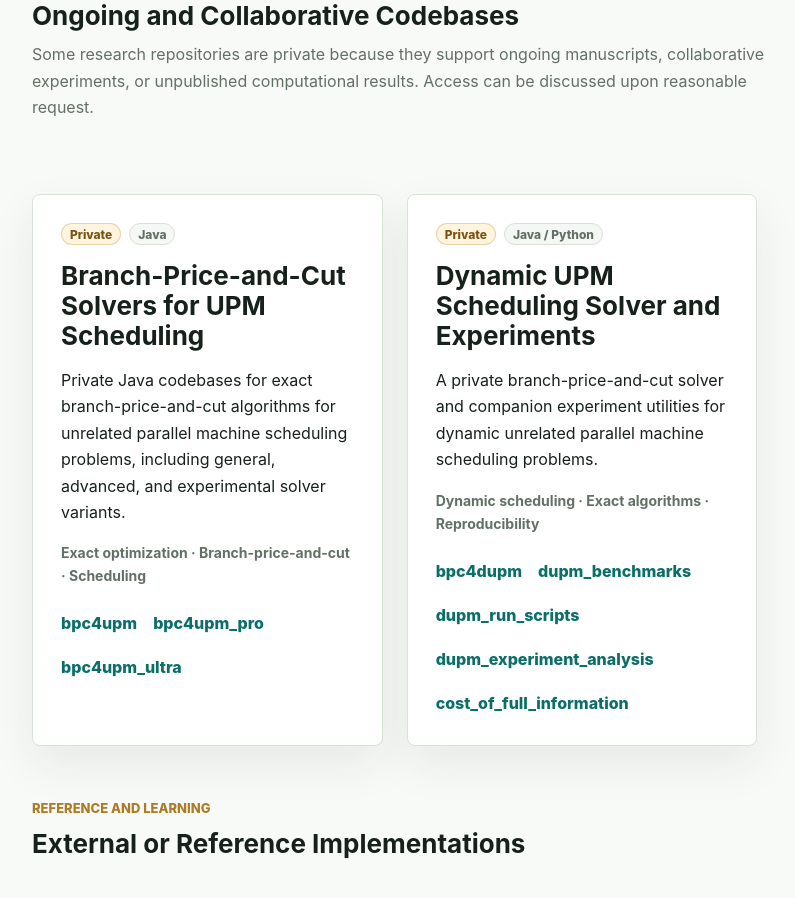
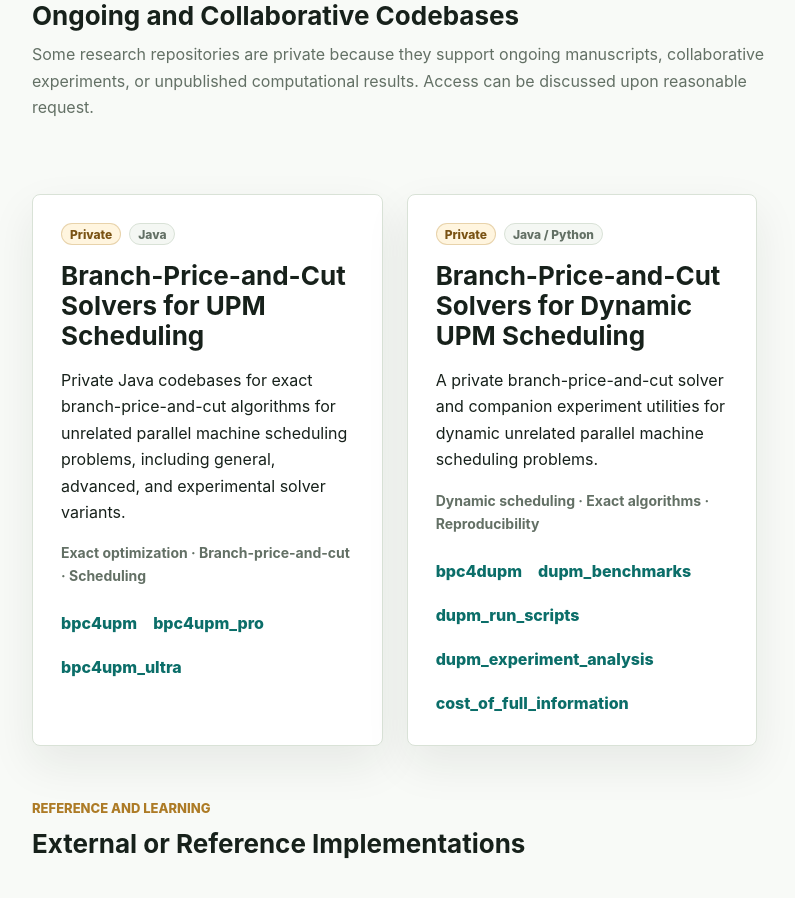
Before and after one commit to Luckydragon96/Luckydragon96.github.io, a Jekyll site: the page built from projects.md, in a window 1280 px wide and 900 px high, scrolled down 1442 px. Shown: the whole window, without its empty margins (58-853 px from the left). Built offline with Jekyll 4.4.1, drawn with Linux system fonts in a browser that asks for light colours.

Commit message:
Update dynamic UPM project title

```diff
--- a/projects.md
+++ b/projects.md
@@ -113,7 +113,7 @@ permalink: /projects/
         <span class="project-badge project-badge--private">Private</span>
         <span class="project-badge">Java / Python</span>
       </div>
-      <h2>Dynamic UPM Scheduling Solver and Experiments</h2>
+      <h2>Branch-Price-and-Cut Solvers for Dynamic UPM Scheduling</h2>
       <p>A private branch-price-and-cut solver and companion experiment utilities for dynamic unrelated parallel machine scheduling problems.</p>
       <div class="project-meta">Dynamic scheduling &middot; Exact algorithms &middot; Reproducibility</div>
       <div class="project-links">
```
